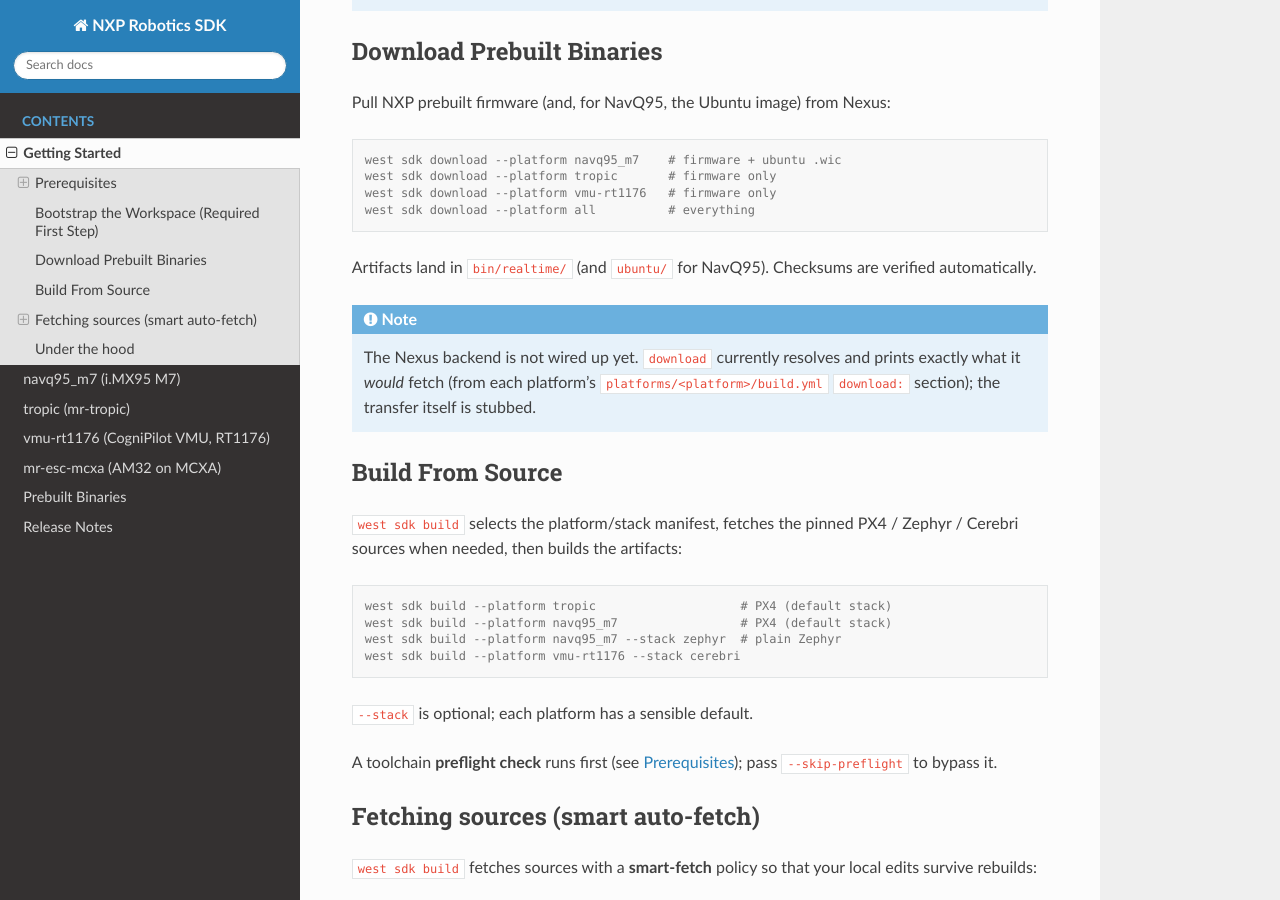
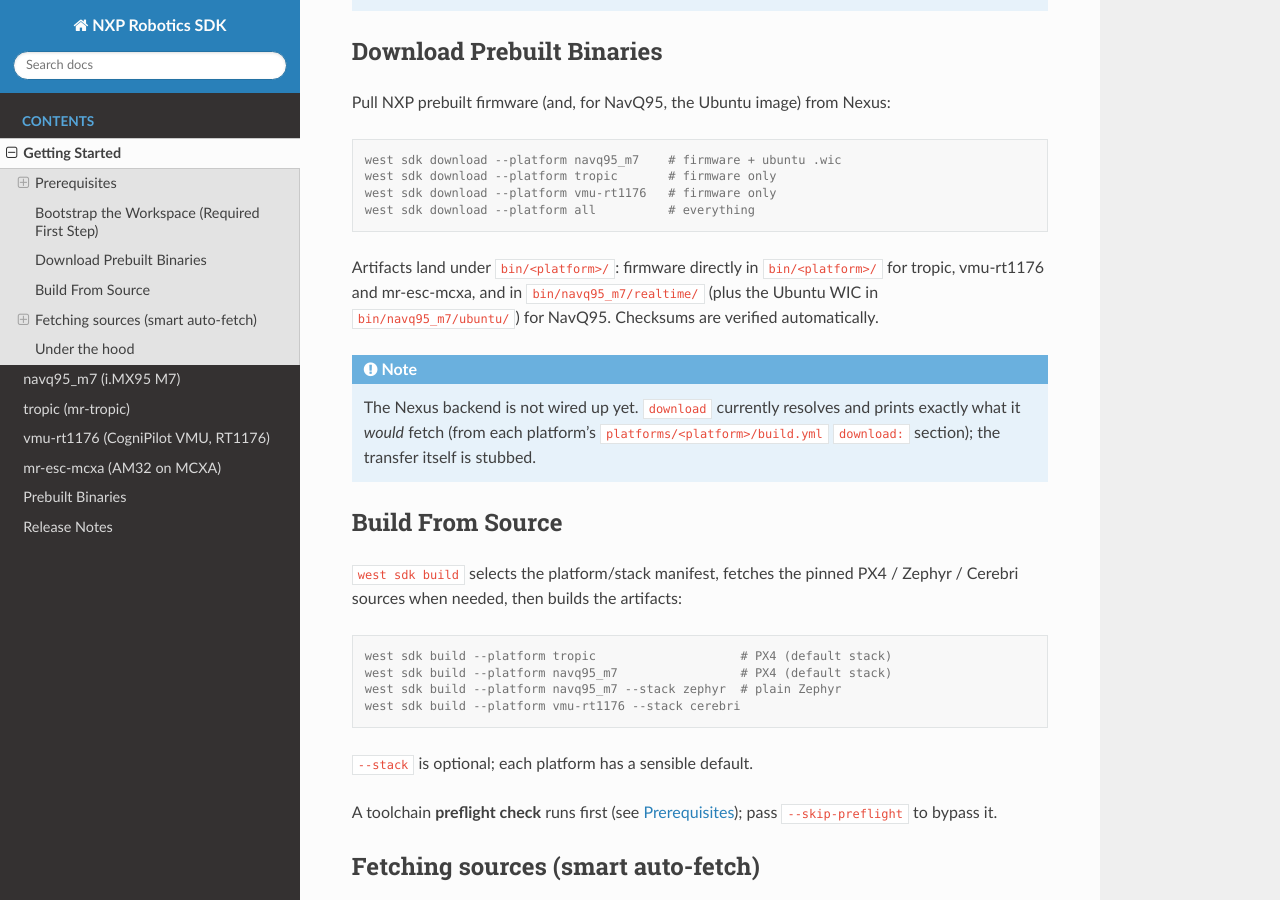
Before and after one commit to NXP-Robotics/robotics-sdk, a Sphinx documentation site: the page built from docs/getting_started.rst, in a window 1280 px wide and 900 px high, scrolled down 1743 px. Built offline with Sphinx 7.4.7 and the Read the Docs theme 3.1.0, drawn with Linux system fonts in a browser that asks for light colours.

Commit message:
place artifacts under bin/<platform>/ and drop realtime subdir where unneeded

```diff
--- a/docs/boards/mr-esc-mcxa.rst
+++ b/docs/boards/mr-esc-mcxa.rst
@@ -27,7 +27,7 @@
 network + ``wget``/``tar``); subsequent builds skip it.
 
 Artifacts (collected **as-is**, with the AM32 version in the filename, into
-``bin/realtime/``):
+``bin/mr-esc-mcxa/``):
 
 * ``AM32_FRDM_A153_<version>.elf``
 * ``AM32_FRDM_A153_<version>.bin``
--- a/docs/boards/navq95_m7.rst
+++ b/docs/boards/navq95_m7.rst
@@ -20,7 +20,8 @@
    west sdk build --platform navq95_m7                 # PX4 (default)
    west sdk build --platform navq95_m7 --stack zephyr  # plain Zephyr
 
-PX4 artifacts (collected into ``bin/realtime/``):
+PX4 artifacts (collected into ``bin/navq95_m7/realtime/``; the Ubuntu WIC
+downloads to ``bin/navq95_m7/ubuntu/``):
 
 * ``nxp_imx95_default.elf`` / ``nxp_imx95_default.bin``  -- M7 image (NOR Flash)
 * ``nxp_imx95_ddr.elf`` / ``nxp_imx95_ddr.bin``          -- M7 image from DDR
--- a/docs/getting_started.rst
+++ b/docs/getting_started.rst
@@ -96,8 +96,10 @@
    west sdk download --platform vmu-rt1176   # firmware only
    west sdk download --platform all          # everything
 
-Artifacts land in ``bin/realtime/`` (and ``ubuntu/`` for NavQ95). Checksums are
-verified automatically.
+Artifacts land under ``bin/<platform>/``: firmware directly in
+``bin/<platform>/`` for tropic, vmu-rt1176 and mr-esc-mcxa, and in
+``bin/navq95_m7/realtime/`` (plus the Ubuntu WIC in ``bin/navq95_m7/ubuntu/``)
+for NavQ95. Checksums are verified automatically.
 
 .. note::
 
--- a/docs/prebuilt_binaries.rst
+++ b/docs/prebuilt_binaries.rst
@@ -14,8 +14,9 @@
 
 Artifacts are placed in:
 
-* ``bin/realtime/`` -- firmware binaries (all platforms)
-* ``ubuntu/``       -- NavQ95 Ubuntu WIC image (``navq95_m7`` only)
+* ``bin/<platform>/``          -- firmware binaries (tropic, vmu-rt1176, mr-esc-mcxa)
+* ``bin/navq95_m7/realtime/``  -- NavQ95 M7 firmware binaries
+* ``bin/navq95_m7/ubuntu/``    -- NavQ95 Ubuntu WIC image (``navq95_m7`` only)
 
 The artifact catalog is defined per platform in the ``download:`` section of
 ``platforms/<platform>/build.yml``.
```
Also changed, not shown: README.md (+3 -2 lines), 5 other files.
